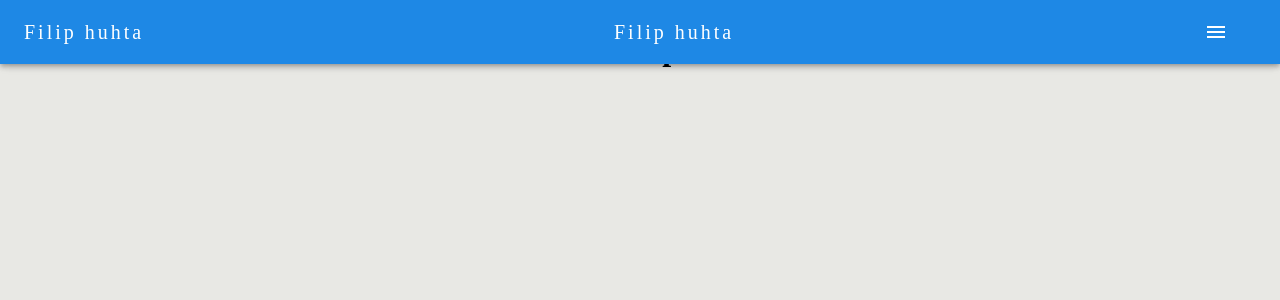
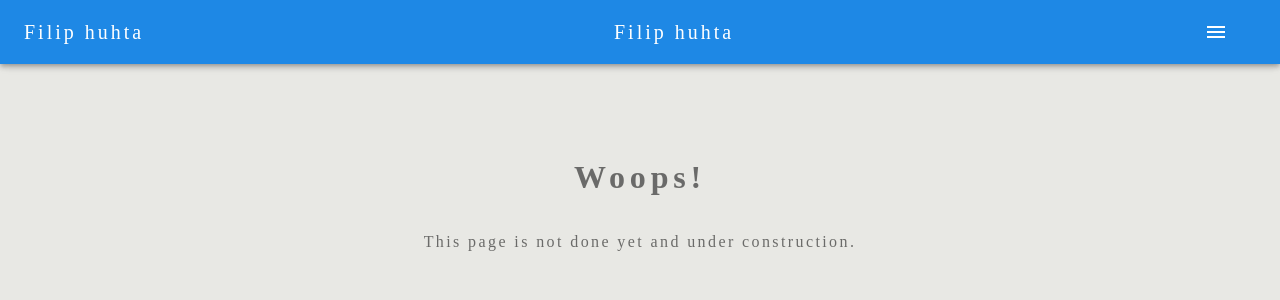
Before and after one commit to filiphuhta/filiphuhta-website, a React (Create React App) app: page /articles in a window 1280 px wide. Shown: the top 300 px of the page. Built offline with nearby package versions, Linux system fonts and the light colour scheme.

Commit message:
added some content to articles.js

```diff
--- a/src/Articles.js
+++ b/src/Articles.js
@@ -1,11 +1,37 @@
 import React from "react"
+import Grid from '@material-ui/core/Grid';
+import { makeStyles } from '@material-ui/core/styles';
+import Chip from '@material-ui/core/Chip';
+const useStyles = makeStyles((theme) => ({
+  root: {
+    flex: 1,
+    padding: theme.spacing(5),
+    paddingTop: '10%',
+    textAlign: 'center',
+    color: theme.palette.text.secondary,
+  },
+  jumbotron: {
+    maxWidth: 700,
+  },
+  chip: {
+    margin: '0.5rem',
+    fontSize: '1rem',
+  },
+}));
+function Articles(props) {
+    const classes = useStyles();
 
-function Articles(props) {
-  return (
-    <div>
-      <h1>New Component</h1>
-    </div>
-  )
-}
+    return (
+      <Grid container spacing={5} className={classes.root}
+      direction="column"
+      alignItems="center"
+      justify="center">
+          <Grid item xs={12} className={classes.jumbotron}>
+    <h1>Woops!</h1>
+    <p>This page is not done yet and under construction.</p>
+          </Grid>
+          </Grid>
+    )
+  }
 
 export default Articles;
```
